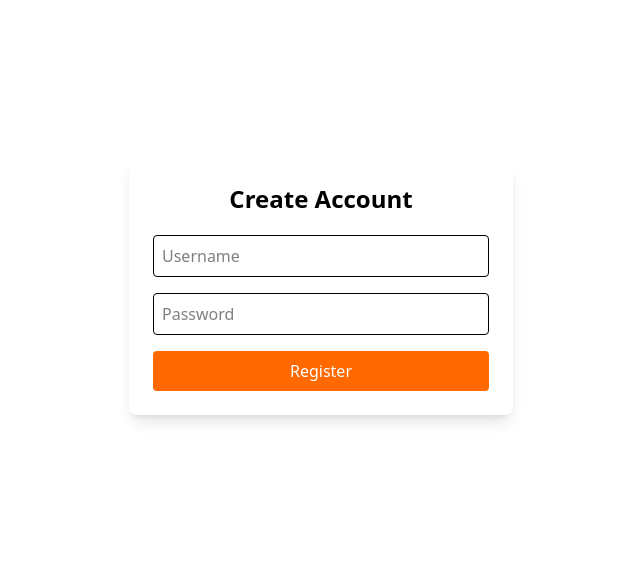
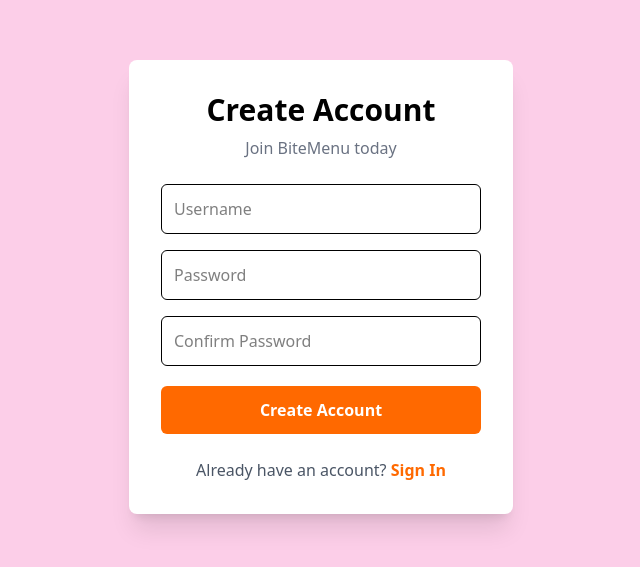
Before and after one commit to ayuGit11/BiteMenu, a React (Vite) app in the folder frontend/: page /register in a window 1280 px wide. Shown: the part 113-680 px from the top of the page, without its empty margins (319-959 px from the left). Built offline with nearby package versions, Linux system fonts and the light colour scheme; no server answers.

Commit message:
refactor:login,register,navBar and added logout functionality

```diff
--- a/frontend/src/Component/Nav.jsx
+++ b/frontend/src/Component/Nav.jsx
@@ -7,7 +7,6 @@ import { MdRestaurantMenu } from "react-icons/md";
 import { useContext } from 'react';
 import { dataContext } from '../context/UserContext';
 import { useEffect } from 'react';
-//import { food_items } from '../food';
 import { useSelector } from 'react-redux';
 import { useAuth } from "../context/AuthContext";
 
@@ -21,37 +20,47 @@ function Nav() {
 
 let items = useSelector(state=>state.cart)
 return (
-    <div className='w-full h-25 bg-red-300 flex justify-between items-center px-5 mb-5 md:px-8'>
-      <Link to="/">
-        <div className='w-15 h-15 bg-white flex justify-center items-center rounded-md shadow-xl'>
-         <MdFastfood className='w-8 h-8 text-amber-900' />
-        </div>
-      </Link>
-       <form className='w-[60%] h-15 px-5 gap-5 bg-white flex items-center rounded-md shadow-xl' onSubmit={(e)=>e.preventDefault()} >
-          <FaSearch className='w-5 h-5'/>
-          <input type='text' placeholder='search your food....' className='w-full outline-none text-2xl md:w-[70%]' onChange={(e)=>setInput(e.target.value)} value={input}/>
+    <div className='w-full bg-red-300 px-6 py-4 mb-5 shadow-md'>
+      <div className='flex items-center justify-between gap-6'>
+        <Link to="/"className='flex items-center gap-2 shrink-0'>
+          <MdFastfood className='text-4xl text-amber-900' />
+          <span className='text-2xl font-bold text-amber-900'>BiteMenu</span>
+        </Link>
+
+       <form className='flex-1 max-w-2xl h-12 px-5 gap-3 bg-white items-center rounded-full shadow-md hidden md:flex' onSubmit={(e)=>e.preventDefault()} >
+          <FaSearch className='text-gray-500'/>
+          <input type='text' placeholder='search your food....' className='w-full outline-none text-lg' onChange={(e)=>setInput(e.target.value)} value={input}/>
        </form>
-       <div className="flex items-center gap-3">
-          <Link to="/menu" className="flex flex-col items-center gap-2 cursor-pointer">
-              <div className="w-15 h-15 bg-white flex justify-center items-center rounded-md shadow-xl transition">
-                <MdRestaurantMenu className="w-8 h-8 text-black-900" />
-              </div>
+
+       <div className="flex items-center gap-6">
+          <Link to="/menu" className="flex items-center gap-2 font-semibold hover:text-amber-900">
+            <MdRestaurantMenu className="text-2xl" />
+            <span>Menu</span>
           </Link>
-          <div className='w-15 h-15 bg-white flex justify-center items-center rounded-md shadow-xl relative cursor-pointer' onClick={()=>setShowCart(true)}>
-            <span className='absolute top-0 right-1 font-bold'>{items.length}</span>
-            <FaCartShopping className='w-8 h-8'/>
-          </div>
+
+          <button onClick={() => setShowCart(true)} className='relative flex items-center gap-2 font-semibold hover:text-amber-900'>
+            <FaCartShopping className='text-2xl' />
+            <span>Cart</span>
+            {items.length > 0 && (
+              <span className='absolute -top-3 -right-3 bg-red-600 text-white text-xs w-5 h-5 rounded-full flex items-center justify-center'>
+                {items.length}
+              </span>
+            )}
+          </button>
+
           {user ? (
-            <>
-              <span className="font-bold">Hi, {user.username}</span>
-              <button onClick={logout} className="bg-white px-4 py-2 rounded-md font-semibold hover:bg-gray-100">Logout</button>
-            </>
+            <div className='flex items-center gap-3'>
+              <span className='font-bold'> Hi, {user.username} </span>
+              <button onClick={logout} className='bg-amber-900 text-white px-4 py-2 rounded-md font-semibold hover:bg-amber-700'>
+                Logout
+              </button>
+            </div>
             ) : (
             <>
-              <Link to="/login" className="bg-white px-4 py-2 rounded-md font-semibold hover:bg-gray-100">Login </Link>
-              <Link to="/register" className="bg-white px-4 py-2 rounded-md font-semibold hover:bg-gray-100">Register</Link>
+              <Link to="/login" className="bg-amber-900 text-white px-5 py-2 rounded-md font-semibold hover:bg-amber-700">Sign in </Link>
             </>
             )}
+        </div>
       </div>
     </div>
   )
--- a/frontend/src/Pages/Login.jsx
+++ b/frontend/src/Pages/Login.jsx
@@ -1,5 +1,6 @@
 import React, { useState } from "react";
-import { useNavigate } from "react-router-dom";
+import { useNavigate, Link, useLocation } from "react-router-dom";
+import { useAuth } from "../context/AuthContext";
 
 function Login() {
   const [username, setUsername] = useState("");
@@ -7,6 +8,8 @@ function Login() {
   const [message, setMessage] = useState("");
 
   const navigate = useNavigate();
+  const location = useLocation();
+  const { login } = useAuth();
 
   const handleSubmit = async (e) => {
     e.preventDefault();
@@ -28,11 +31,13 @@ function Login() {
       const data = await response.text();
 
       if (response.ok) {
+        login(username, password);
         setMessage("Login successful!");
-
-        // Go to home page after successful login
         setTimeout(() => {
-          navigate("/");
+          // If user came from checkout/place order,
+          // send them back there.
+          const from = location.state?.from || "/";
+          navigate(from);
         }, 500);
       } else {
         setMessage(data || "Invalid username or password");
@@ -44,7 +49,7 @@ function Login() {
   };
 
   return (
-    <div className="min-h-screen flex items-center justify-center">
+    <div className="min-h-screen flex items-center  bg-pink-200 justify-center">
       <form
         onSubmit={handleSubmit}
         className="w-96 p-6 shadow-lg rounded-lg bg-white"
@@ -52,13 +57,16 @@ function Login() {
         <h2 className="text-2xl font-bold mb-5 text-center">
           Login
         </h2>
+        <p className="text-gray-500 text-center mb-6">
+          Sign in to continue to BiteMenu
+        </p>
 
         <input
           type="text"
           placeholder="Username"
           value={username}
           onChange={(e) => setUsername(e.target.value)}
-          className="w-full border p-2 mb-4 rounded"
+          className="w-full border p-3 mb-4 rounded-md outline-none focus:ring-2 focus:ring-orange-400"
           required
         />
 
@@ -67,22 +75,28 @@ function Login() {
           placeholder="Password"
           value={password}
           onChange={(e) => setPassword(e.target.value)}
-          className="w-full border p-2 mb-4 rounded"
+          className="w-full border p-3 mb-4 rounded-md outline-none focus:ring-2 focus:ring-orange-400"
           required
         />
 
         <button
           type="submit"
-          className="w-full bg-orange-500 text-white py-2 rounded"
+          className="w-full bg-orange-500 text-white py-3 rounded-md font-semibold hover:bg-orange-600"
         >
-          Login
+          Sign In
         </button>
 
         {message && (
-          <p className="text-center mt-4">
+          <p className="text-center mt-4 text-sm">
             {message}
           </p>
         )}
+        <div className="text-center mt-6 text-gray-600">
+          Don't have an account?{" "}
+          <Link to="/register" className="text-orange-500 font-semibold hover:underline">
+            Create Account
+          </Link>
+        </div>
       </form>
     </div>
   );
--- a/frontend/src/Pages/Register.jsx
+++ b/frontend/src/Pages/Register.jsx
@@ -1,15 +1,22 @@
 import { useState } from "react";
-import { useNavigate } from "react-router-dom";
+import { useNavigate,Link } from "react-router-dom";
 
 export default function Register() {
   const [username, setUsername] = useState("");
   const [password, setPassword] = useState("");
+  const [confirmPassword, setConfirmPassword] = useState("");
   const [message, setMessage] = useState("");
 
-   const navigate = useNavigate();
+  const navigate = useNavigate();
 
   const handleSubmit = async (e) => {
     e.preventDefault();
+    setMessage("");
+    // Check password confirmation
+    if (password !== confirmPassword){
+      setMessage("Passwords do not match");
+      return;
+    }
     try {
       const response = await fetch("http://localhost:8080/register", {
         method: "POST",
@@ -26,6 +33,7 @@ export default function Register() {
         setMessage("Registration successful!");
         setUsername("");
         setPassword("");
+        setConfirmPassword("");
         setTimeout(() => {
           navigate("/login");
         }, 500);
@@ -40,17 +48,23 @@ export default function Register() {
   };
 
   return (
-    <div className="min-h-screen flex items-center justify-center">
-      <form onSubmit={handleSubmit} className="w-96 p-6 shadow-lg rounded-lg">
-        <h2 className="text-2xl font-bold mb-5 text-center"> Create Account </h2>
-        <input type="text" placeholder="Username" value={username} onChange={(e) => setUsername(e.target.value)} className="w-full border p-2 mb-4 rounded" required/>
-        <input type="password" placeholder="Password" value={password} onChange={(e) => setPassword(e.target.value)} className="w-full border p-2 mb-4 rounded" required/>
-        <button type="submit" className="w-full bg-orange-500 text-white py-2 rounded"> Register </button>
+    <div className="min-h-screen flex items-center justify-center bg-pink-200">
+      <form onSubmit={handleSubmit} className="w-96 p-8 shadow-xl rounded-lg bg-white">
+        <h2 className="text-3xl font-bold mb-2 text-center"> Create Account </h2>
+        <p className="text-gray-500 text-center mb-6"> Join BiteMenu today </p>
+        <input type="text" placeholder="Username" value={username} onChange={(e) => setUsername(e.target.value)} className="w-full border p-3 mb-4 rounded-md outline-none focus:ring-2 focus:ring-orange-400" required/>
+        <input type="password" placeholder="Password" value={password} onChange={(e) => setPassword(e.target.value)} className="w-full border p-3 mb-4 rounded-md outline-none focus:ring-2 focus:ring-orange-400" required/>
+        <input type="password" placeholder="Confirm Password" value={confirmPassword} onChange={(e) => setConfirmPassword(e.target.value)} className="w-full border p-3 mb-5 rounded-md outline-none focus:ring-2 focus:ring-orange-400" required/>
+        <button type="submit" className="w-full bg-orange-500 text-white py-3 rounded-md font-semibold hover:bg-orange-600"> Create Account </button>
         {message && (
-          <p className="text-center mt-4">
+          <p className="text-center mt-4 text-sm">
             {message}
           </p>
         )}
+        <div className="text-center mt-6 text-gray-600">
+           Already have an account?{" "}
+           <Link to="/login" className="text-orange-500 font-semibold hover:underline" > Sign In </Link>
+        </div>
       </form>
     </div>
   );
--- a/frontend/src/context/AuthContext.jsx
+++ b/frontend/src/context/AuthContext.jsx
@@ -1,8 +1,11 @@
 import React, { createContext, useContext, useState } from "react";
+import { useDispatch } from "react-redux";
+import { ClearCart } from "../redux/cartSlice";
 
 export const AuthContext = createContext();
 
 export default function AuthProvider({ children }) {
+    const dispatch = useDispatch();
     const [user, setUser] = useState(() => {
         const username = sessionStorage.getItem("username");
         const auth = sessionStorage.getItem("auth");
@@ -30,6 +33,8 @@ export default function AuthProvider({ children }) {
     };
 
     const logout = () => {
+        // Clear cart when user logs out
+        dispatch(ClearCart());
         sessionStorage.removeItem("username");
         sessionStorage.removeItem("auth");
 
--- a/frontend/src/redux/cartSlice.js
+++ b/frontend/src/redux/cartSlice.js
@@ -20,9 +20,12 @@ const cartSlice=createSlice({
         },
         DecrementQty:(state,action)=>{
             return state.map((item)=>(item.id===action.payload?{...item,foodQuantity:item.foodQuantity-1}:item))
+        },
+        ClearCart: () => {
+            return [];
         }
     }
 })
 
-export const {AddItem,RemoveItem,IncrementQty,DecrementQty} = cartSlice.actions
+export const {AddItem,RemoveItem,IncrementQty,DecrementQty,ClearCart} = cartSlice.actions
 export default cartSlice.reducer
```
Also changed, not shown: frontend/src/Component/Card.jsx (+1 -8 lines), frontend/src/Pages/Home.jsx (+16 -2 lines), 1 other file (tests, documents, lock files or other folders).
